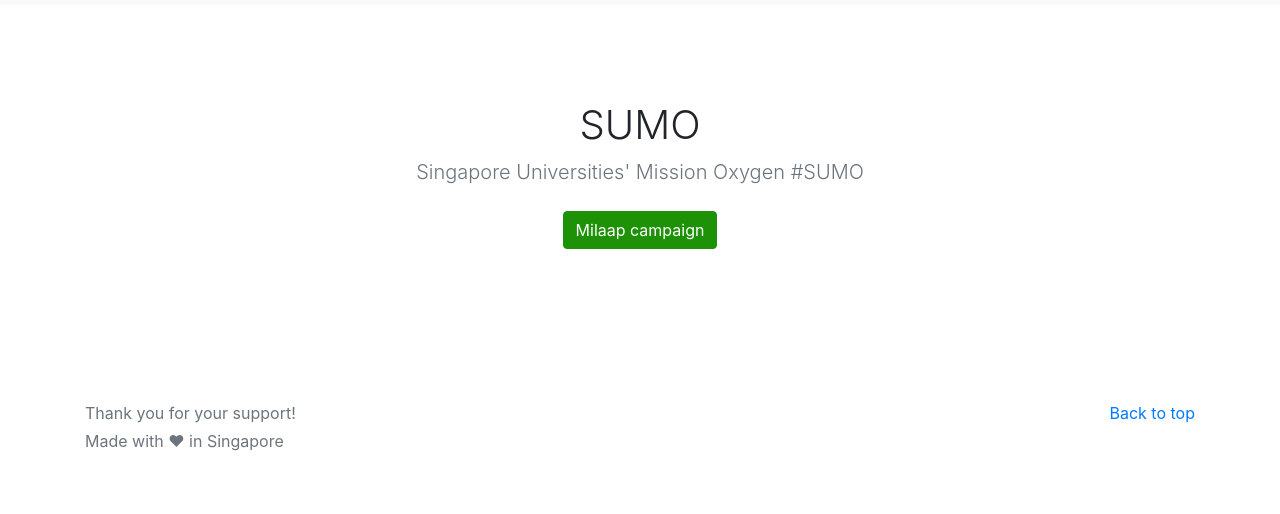
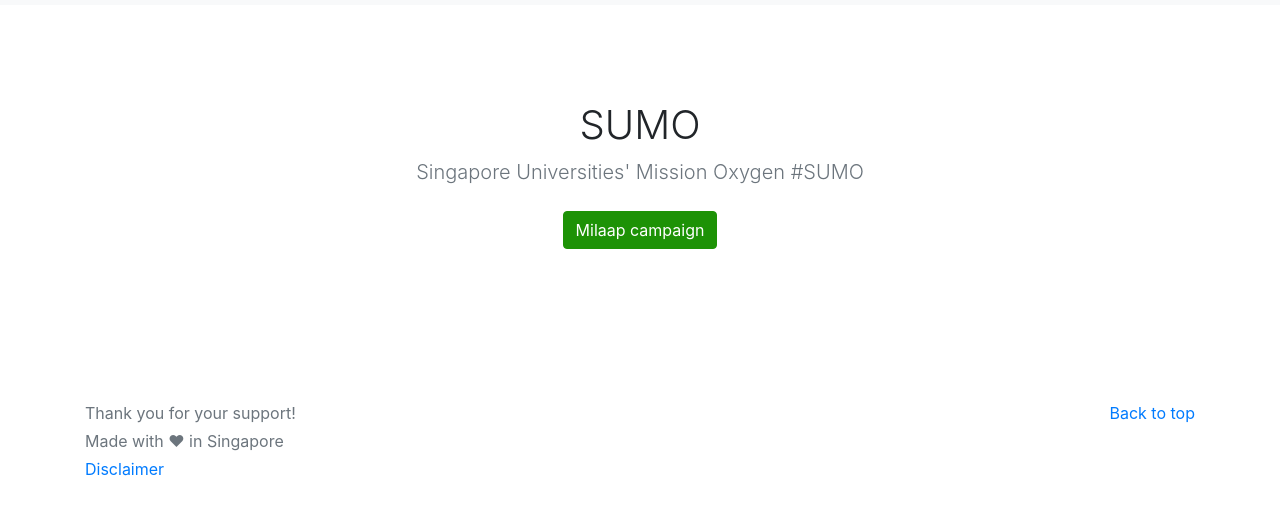
Before and after one commit to svram/sumo-old, a plain HTML site: page base.html in a window 1280 px wide. Shown: the part 54-568 px from the top of the page. Drawn offline with nearby package versions, Linux system fonts and the light colour scheme; no server answers.

Commit message:
modify base

```diff
--- a/base.html
+++ b/base.html
@@ -80,7 +80,7 @@
         </p>
         <p>Thank you for your support!</p>
         <p>Made with &hearts; in Singapore</p>
-        <!-- <a href="disclaimer.html">Disclaimer</a> -->
+        <a href="disclaimer.html">Disclaimer</a>
       </div>
     </footer>
 
```
